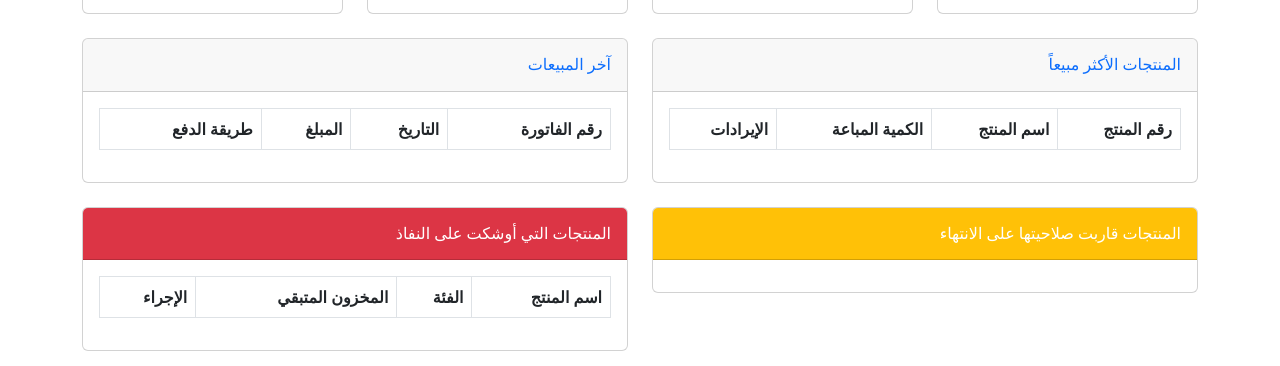
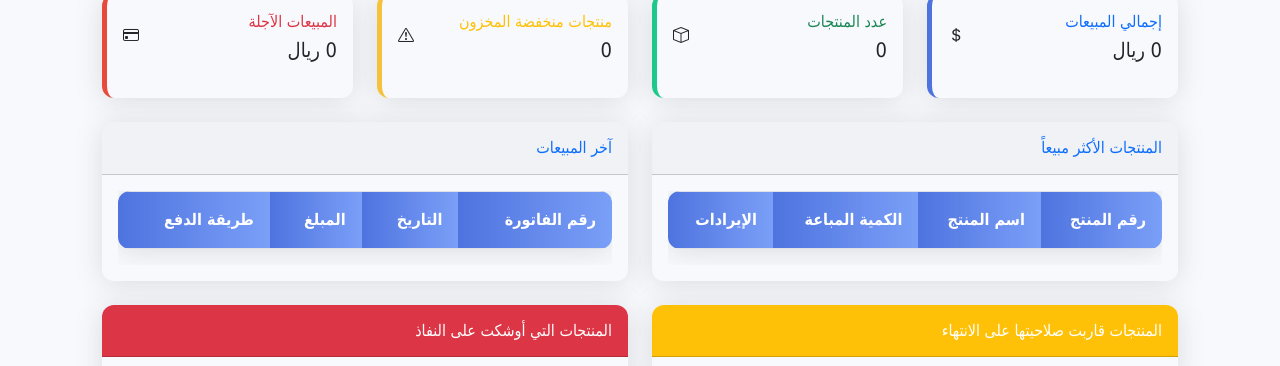
Before and after one commit to misoonm/Task, a plain HTML site: page index.html in a window 1280 px wide. Shown: the part 182-548 px from the top of the page. Drawn offline with nearby package versions, Linux system fonts and the light colour scheme.

Commit message:
Update index.html

```diff
--- a/index.html
+++ b/index.html
@@ -10,7 +10,7 @@
     <script src="https://cdn.jsdelivr.net/npm/jspdf@2.5.1/dist/jspdf.umd.min.js"></script>
     <script src="https://cdnjs.cloudflare.com/ajax/libs/jspdf-autotable/3.5.28/jspdf.plugin.autotable.min.js"></script>
     <script src="https://unpkg.com/@zxing/library@0.19.1"></script>
-    <style src="style.css"></style>
+    <link href="style.css" rel="stylesheet">
 </head>
 <body>
     <div class="navbar-top">
```
